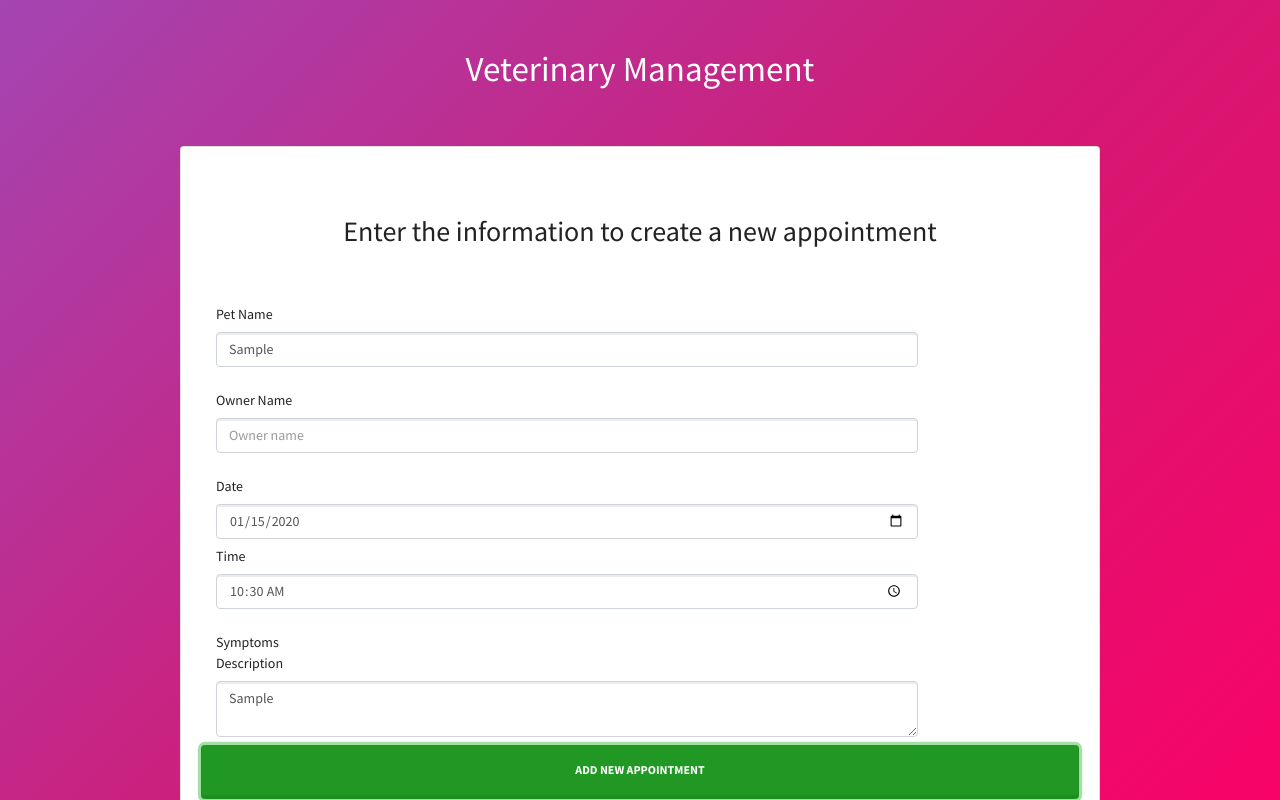
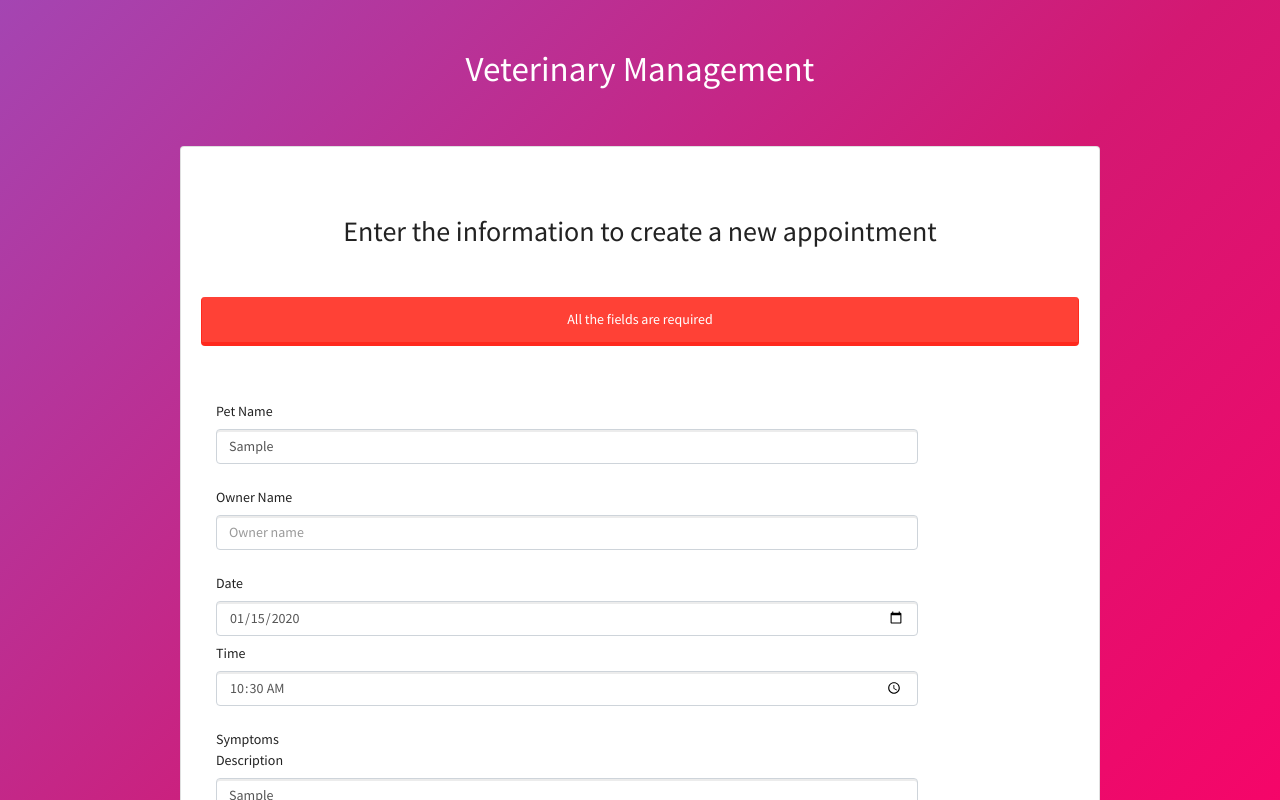
Before and after one commit to ccasbre27/VeterinaryManagement, a React (Create React App) app: page / in a window 1280 px wide. Both pictures are taken after typing "Sample", "Sample", "2020-01-15", "10:30", "Sample" into the empty fields and a click on the input "Add New Appointment". Shown: the top 800 px of the page. Built offline with nearby package versions, Linux system fonts and the light colour scheme.

Commit message:
added error validation

```diff
--- a/src/components/NewAppointment.js
+++ b/src/components/NewAppointment.js
@@ -51,12 +51,20 @@ class NewAppointment extends Component {
     }
 
     render() {
+
+        // extraemos el valor del error
+        const { error } = this.state;
+
         return (
             <div className="card mt-5 py-5">
                 <div className="card-body">
                     <h2 className="card-title text-center mb-5">
                         Enter the information to create a new appointment
                     </h2>
+
+                    { error &&
+                        <div className="alert alert-danger mt-2 mb-5 text-center">All the fields are required </div>
+                    }
                     <form
                         onSubmit={this.handleSubmit}>
 
```
